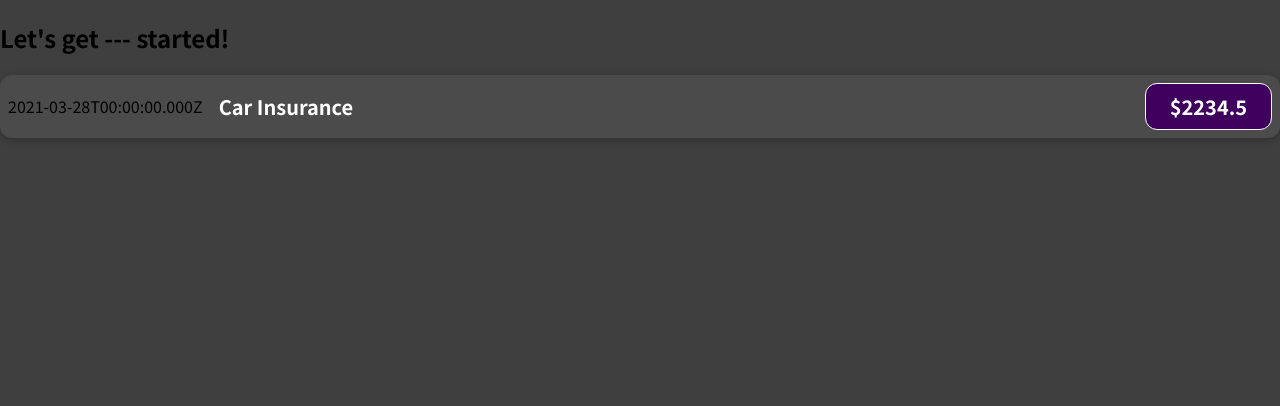
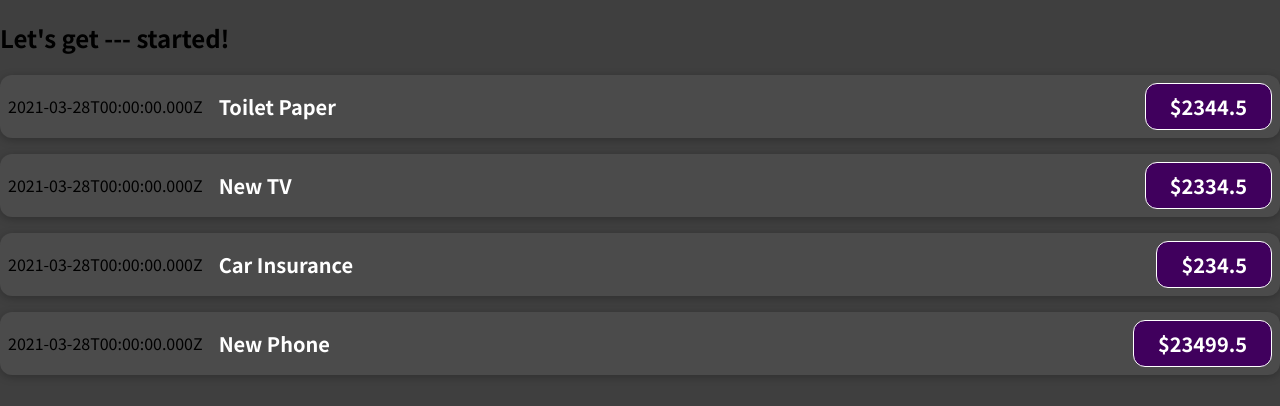
Before and after one commit to anuragpatle/MyReactPractice, a JavaScript app in the folder 01-starting-setup/: page / in a window 1280 px wide. Shown: the top 406 px of the page. Built offline with nearby package versions, Linux system fonts and the light colour scheme.

Commit message:
Using props to pass dynamic values

```diff
--- a/01-starting-setup/src/App.js
+++ b/01-starting-setup/src/App.js
@@ -1,10 +1,42 @@
 import ExpenseItem from './components/ExpenseItem';
 
 function App() {
+
+  const expenses = [
+    {
+      id: 'e1',
+      title: 'Toilet Paper',
+      amount: 2344.5,
+      date: new Date(2021, 2, 28)
+    },
+    {
+      id: 'e2',
+      title: 'New TV',
+      amount: 2334.5,
+      date: new Date(2021, 2, 28)
+    },
+    {
+      id: 'e3',
+      title: 'Car Insurance',
+      amount: 234.5,
+      date: new Date(2021, 2, 28)
+    },
+    {
+      id: 'e4',
+      title: 'New Phone',
+      amount: 23499.5,
+      date: new Date(2021, 2, 28)
+    }
+  ];
+
   return (
     <div>
       <h2>Let's get --- started!</h2>
-      <ExpenseItem></ExpenseItem>
+      <ExpenseItem title={expenses[0].title} amount={expenses[0].amount} date={expenses[0].date} ></ExpenseItem>
+      <ExpenseItem title={expenses[1].title} amount={expenses[1].amount} date={expenses[1].date} ></ExpenseItem>
+      <ExpenseItem title={expenses[2].title} amount={expenses[2].amount} date={expenses[2].date} ></ExpenseItem>
+      <ExpenseItem title={expenses[3].title} amount={expenses[3].amount} date={expenses[3].date} ></ExpenseItem>
+
     </div>
   );
 }
--- a/01-starting-setup/src/components/ExpenseItem.js
+++ b/01-starting-setup/src/components/ExpenseItem.js
@@ -1,19 +1,14 @@
 import './ExpenseItem.css'
 
-function ExpenseItem() {
-
-	const expenseDate = new Date(2021, 2, 28);
-	const expenseTitle = 'Car Insurance';
-	const expenseAmount = 2234.5;
-
+function ExpenseItem(props) {
 
 	return (
 
 		<div className="expense-item">
-			<div>{expenseDate.toISOString()}</div>
+			<div>{props.date.toISOString()}</div>
 			<div className="expense-item__description">
-				<h2>{expenseTitle}</h2>
-				<div className="expense-item__price" >${expenseAmount}</div>
+				<h2>{props.title}</h2>
+				<div className="expense-item__price" >${props.amount}</div>
 			</div>
 		</div>
 
```
